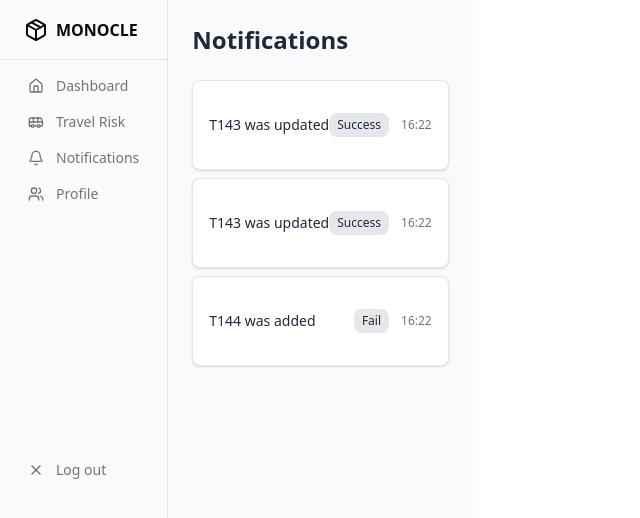
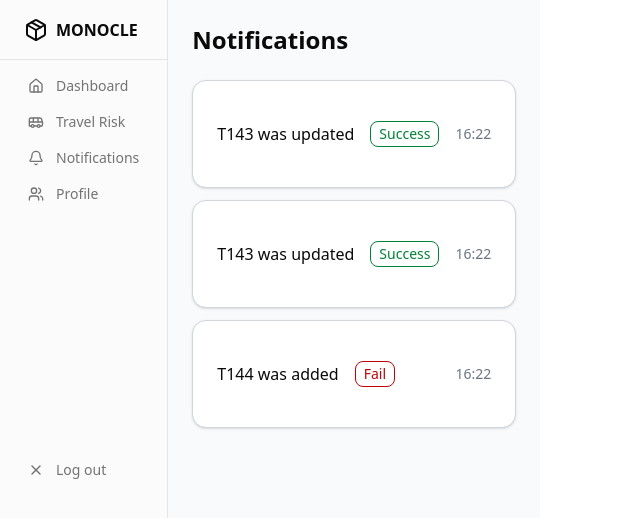
Before and after one commit to zelinzzl/Monocle, a Next.js app in the folder frontend/: page /dashboard/notifications in a window 1280 px wide. Shown: the top 518 px of the page, without its empty margins (0-640 px from the left). Built offline with nearby package versions, Linux system fonts and the light colour scheme.

Commit message:
Update page.tsx

```diff
--- a/frontend/src/app/dashboard/notifications/page.tsx
+++ b/frontend/src/app/dashboard/notifications/page.tsx
@@ -22,31 +22,26 @@ export default function NotificationPage() {
 
   return (
     <main className="min-h-screen bg-gray-50 p-6">
-      {/* Header */}
-      <div className="mb-6">
-        <h1 className="text-2xl font-bold text-gray-800">Notifications</h1>
-      </div>
+      <h1 className="text-2xl font-semibold mb-6">Notifications</h1>
 
-      {/* Alerts */}
-      <div className="space-y-2">
+      <div className="space-y-3 w-full max-w-4xl">
         {alerts.map(alert => (
-          <Card
-            key={alert.id}
-            className="border border-gray-200 rounded-md bg-white shadow-sm hover:shadow transition"
-          >
-            <CardContent className="flex items-center justify-between px-4 py-2">
-              <div className="text-sm text-gray-800">{alert.title}</div>
-
-              <div className="flex items-center gap-3">
+          <Card key={alert.id} className="border border-gray-300 w-full">
+            <CardContent className="flex flex-row items-center justify-between px-6 py-4">
+              <div className="flex items-center gap-4">
+                <span className="text-base font-medium">{alert.title}</span>
                 <span
                   className={clsx(
-                    "text-xs font-medium px-2 py-1 rounded-md bg-gray-200 text-gray-800"
+                    "text-sm px-2 py-0.5 border rounded-md",
+                    alert.status === "Success"
+                      ? "text-green-700 border-green-700"
+                      : "text-red-700 border-red-700"
                   )}
                 >
                   {alert.status}
                 </span>
-                <span className="text-xs text-gray-500">{alert.timestamp}</span>
               </div>
+              <div className="ml-4 text-sm text-gray-500">{alert.timestamp}</div>
             </CardContent>
           </Card>
         ))}
```
